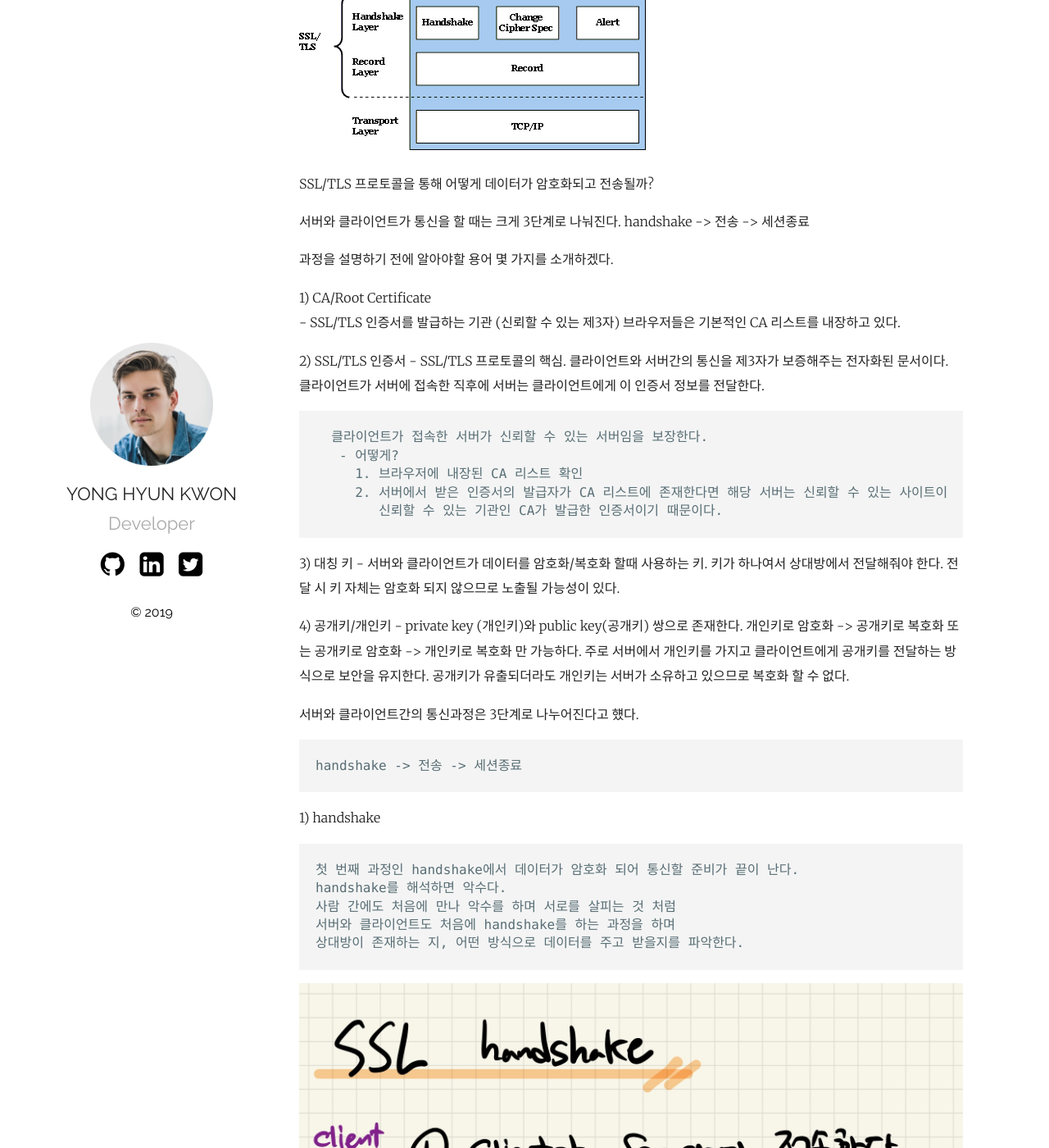
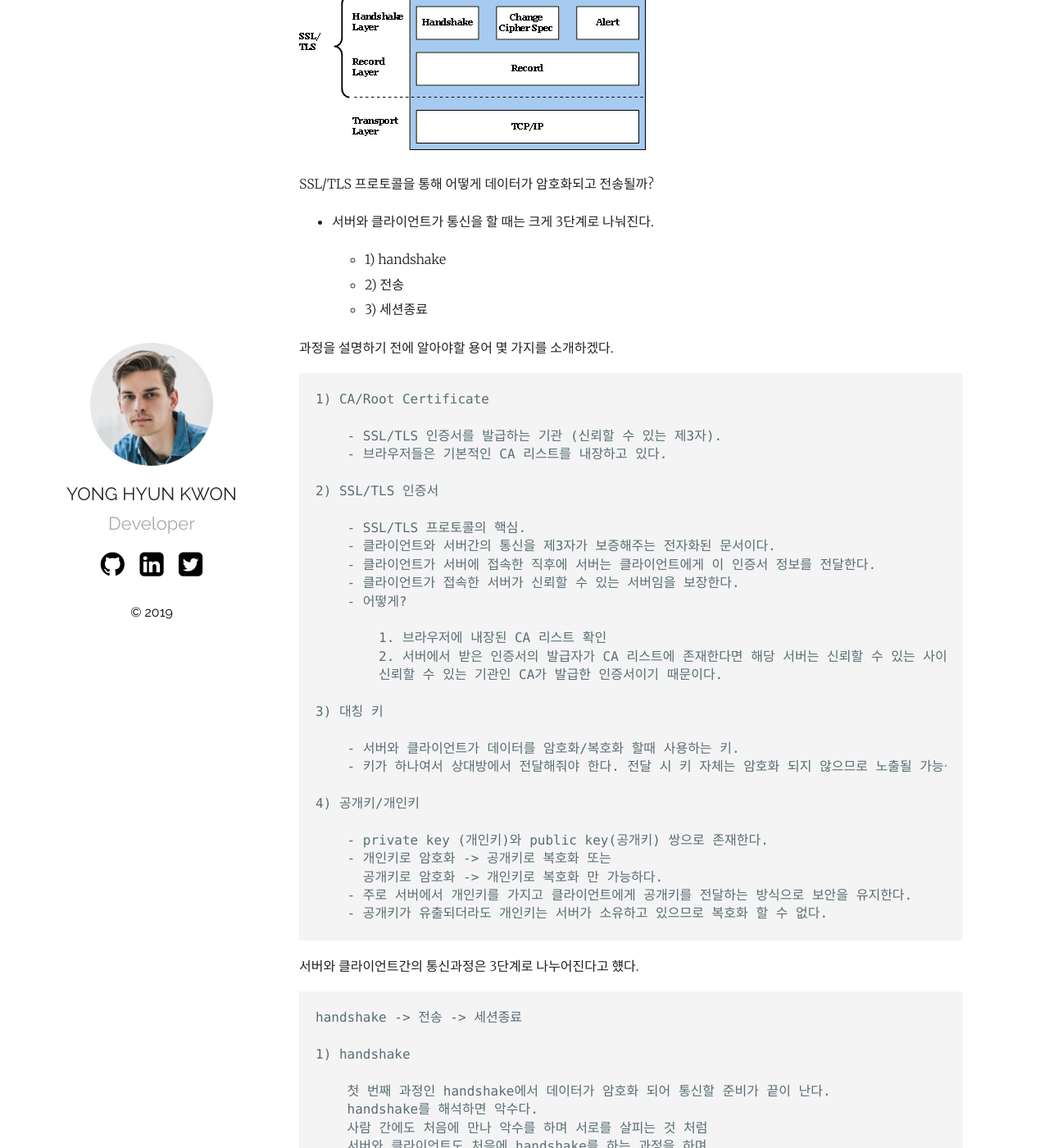
Before and after one commit to jayyhkwon/jayyhkwon.github.io_deprecated, a Jekyll site: the page built from _posts/2019-10-02-Network 01 - HTTPS와 SSL:TLS.markdown, in a window 1280 px wide and 1400 px high, scrolled down 515 px. Shown: the whole window at 82% size. Built offline with Jekyll 4.4.1, drawn with Linux system fonts in a browser that asks for light colours; some of the changed text lies outside the part shown.

Commit message:
10/02 포스팅 줄바꿈

```diff
--- a/_posts/2019-10-02-Network 01 - HTTPS와 SSL:TLS.markdown
+++ b/_posts/2019-10-02-Network 01 - HTTPS와 SSL:TLS.markdown
@@ -20,63 +20,70 @@ categories: Network
 
 SSL/TLS 프로토콜을 통해 어떻게 데이터가 암호화되고 전송될까?
 
-서버와 클라이언트가 통신을 할 때는 크게 3단계로 나눠진다.
-    handshake -> 전송 -> 세션종료
+* 서버와 클라이언트가 통신을 할 때는 크게 3단계로 나눠진다.
+
+    - 1) handshake
+    - 2) 전송
+    - 3) 세션종료
 
 과정을 설명하기 전에 알아야할 용어 몇 가지를 소개하겠다.
 
-1) CA/Root Certificate
-    - SSL/TLS 인증서를 발급하는 기관 (신뢰할 수 있는 제3자)
-      브라우저들은 기본적인 CA 리스트를 내장하고 있다.
+    1) CA/Root Certificate
 
-2) SSL/TLS 인증서
-    - SSL/TLS 프로토콜의 핵심.
-      클라이언트와 서버간의 통신을 제3자가 보증해주는 전자화된 문서이다.
-      클라이언트가 서버에 접속한 직후에 서버는 클라이언트에게 이 인증서 정보를 전달한다.
+        - SSL/TLS 인증서를 발급하는 기관 (신뢰할 수 있는 제3자).
+        - 브라우저들은 기본적인 CA 리스트를 내장하고 있다.
 
-      클라이언트가 접속한 서버가 신뢰할 수 있는 서버임을 보장한다.
-       - 어떻게?
-         1. 브라우저에 내장된 CA 리스트 확인
-         2. 서버에서 받은 인증서의 발급자가 CA 리스트에 존재한다면 해당 서버는 신뢰할 수 있는 사이트이다.
+    2) SSL/TLS 인증서
+
+        - SSL/TLS 프로토콜의 핵심.
+        - 클라이언트와 서버간의 통신을 제3자가 보증해주는 전자화된 문서이다.
+        - 클라이언트가 서버에 접속한 직후에 서버는 클라이언트에게 이 인증서 정보를 전달한다.
+        - 클라이언트가 접속한 서버가 신뢰할 수 있는 서버임을 보장한다.
+        - 어떻게?
+
+            1. 브라우저에 내장된 CA 리스트 확인
+            2. 서버에서 받은 인증서의 발급자가 CA 리스트에 존재한다면 해당 서버는 신뢰할 수 있는 사이트이다.
             신뢰할 수 있는 기관인 CA가 발급한 인증서이기 때문이다.
 
-3) 대칭 키
-    - 서버와 클라이언트가 데이터를 암호화/복호화 할때 사용하는 키.
-      키가 하나여서 상대방에서 전달해줘야 한다. 전달 시 키 자체는 암호화 되지 않으므로 노출될 가능성이 있다.
+    3) 대칭 키
 
-4) 공개키/개인키
-    - private key (개인키)와 public key(공개키) 쌍으로 존재한다.
-      개인키로 암호화 -> 공개키로 복호화 또는
-      공개키로 암호화 -> 개인키로 복호화 만 가능하다.
-      주로 서버에서 개인키를 가지고 클라이언트에게 공개키를 전달하는 방식으로 보안을 유지한다.
-      공개키가 유출되더라도 개인키는 서버가 소유하고 있으므로 복호화 할 수 없다.
+        - 서버와 클라이언트가 데이터를 암호화/복호화 할때 사용하는 키.
+        - 키가 하나여서 상대방에서 전달해줘야 한다. 전달 시 키 자체는 암호화 되지 않으므로 노출될 가능성이 있다.
+
+    4) 공개키/개인키
+
+        - private key (개인키)와 public key(공개키) 쌍으로 존재한다.
+        - 개인키로 암호화 -> 공개키로 복호화 또는
+          공개키로 암호화 -> 개인키로 복호화 만 가능하다.
+        - 주로 서버에서 개인키를 가지고 클라이언트에게 공개키를 전달하는 방식으로 보안을 유지한다.
+        - 공개키가 유출되더라도 개인키는 서버가 소유하고 있으므로 복호화 할 수 없다.
 
 
 서버와 클라이언트간의 통신과정은 3단계로 나누어진다고 헀다.
 
     handshake -> 전송 -> 세션종료
 
-1) handshake
+    1) handshake
 
-    첫 번째 과정인 handshake에서 데이터가 암호화 되어 통신할 준비가 끝이 난다.
-    handshake를 해석하면 악수다.
-    사람 간에도 처음에 만나 악수를 하며 서로를 살피는 것 처럼
-    서버와 클라이언트도 처음에 handshake를 하는 과정을 하며
-    상대방이 존재하는 지, 어떤 방식으로 데이터를 주고 받을지를 파악한다.
+        첫 번째 과정인 handshake에서 데이터가 암호화 되어 통신할 준비가 끝이 난다.
+        handshake를 해석하면 악수다.
+        사람 간에도 처음에 만나 악수를 하며 서로를 살피는 것 처럼
+        서버와 클라이언트도 처음에 handshake를 하는 과정을 하며
+        상대방이 존재하는 지, 어떤 방식으로 데이터를 주고 받을지를 파악한다.
 
 <img src="/assets/Handshake1.jpg">
 <img src="/assets/Handshake2.jpg">
 
 
-2) 전송
+    2) 전송
 
-    handshake가 끝난 서버와 클라이언트는 자유롭게 데이터를 암호화하여 전송한다.
+        handshake가 끝난 서버와 클라이언트는 자유롭게 데이터를 암호화하여 전송한다.
 
-3) 세션 종료
+    3) 세션 종료
 
-    데이터의 전송이 끝나면 SSL 통신이 끝났음을 서로에게 알려준다. 이 때 통신에서 사용한 대칭키인 세션키를 폐기한다.
+        데이터의 전송이 끝나면 SSL 통신이 끝났음을 서로에게 알려준다. 이 때 통신에서 사용한 대칭키인 세션키를 폐기한다.
 
 
-ref. https://sites.google.com/site/tlsssloverview/ssl-tls-protocol-layers
-ref. https://opentutorials.org/course/228/4894#signiture
-ref. https://ko.wikipedia.org/wiki/HTTPS
+* ref. https://sites.google.com/site/tlsssloverview/ssl-tls-protocol-layers
+* ref. https://opentutorials.org/course/228/4894#signiture
+* ref. https://ko.wikipedia.org/wiki/HTTPS
```
